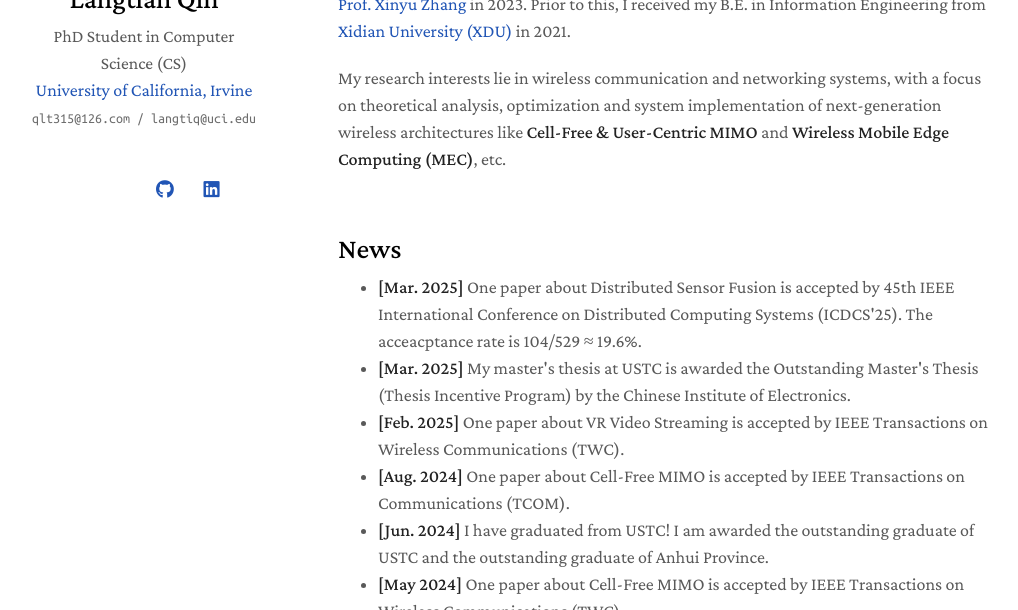
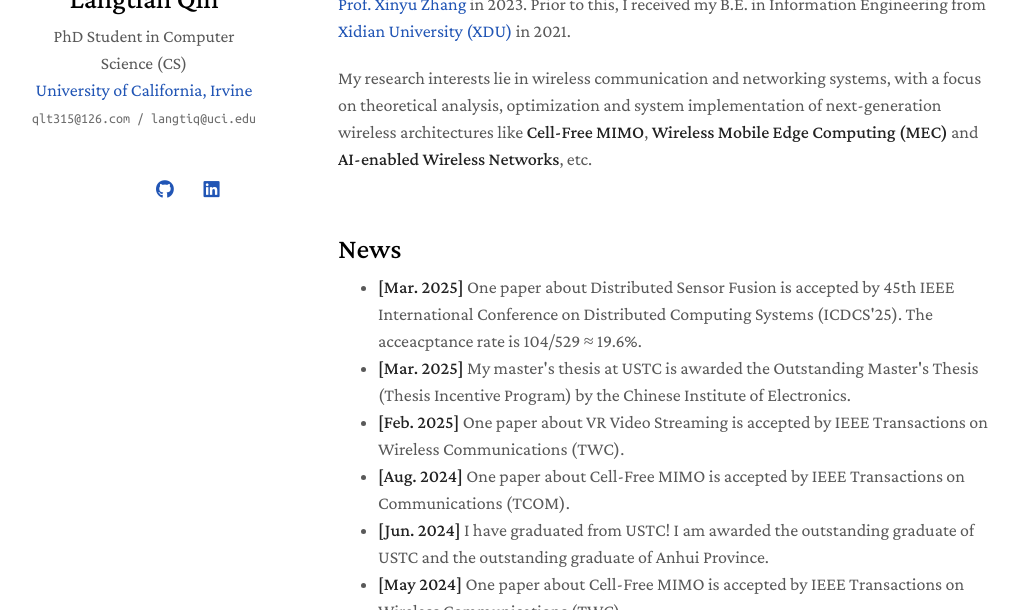
Before and after one commit to qlt315/qlt315.github.io, a Jekyll site: the page built from index.md, in a window 1280 px wide and 900 px high, cut to the strip 290-900 px from the top of the window. Shown: the whole strip, without its empty margins (132-1150 px from the left). Built offline with Jekyll 4.4.1, drawn with Linux system fonts in a browser that asks for light colours; a style sheet for code colours, icons or effects is not loaded.

Commit message:
Update index.md

```diff
--- a/index.md
+++ b/index.md
@@ -9,7 +9,7 @@ layout: homepage
 [//]: # ( I worked as a research intern with [Prof. Hamid Sadjadpour]&#40;https://users.soe.ucsc.edu/~hamid/&#41; and [Prof. Zouheir Rezki]&#40;https://sites.google.com/site/zouheirrezki/home?authuser=0&#41; at [UC Santa Cruz &#40;UCSC&#41;]&#40;https://engineering.ucsc.edu/departments/electrical-and-computer-engineering/&#41; in 2022.)
 I am a Computer Science PhD student at [UC Irvine (UCI)](https://ics.uci.edu/), work with [Prof. Marco Levorato](https://iasl.ics.uci.edu/people/marco-levorato/) and [Prof. Carla Fabiana Chiasserini](https://www.telematica.polito.it/member/carla-fabiana-chiasserini/). I obtained my M.S. in Electrical Engineering at [University of Science and Technology of China (USTC)](https://en.ustc.edu.cn) in 2024, advised by [Prof. Hancheng Lu](http://staff.ustc.edu.cn/~hclu) and [Prof. Feng Wu](https://scholar.google.com/citations?hl=zh-CN&user=5bInRDEAAAAJ).  I was a graduate visiting student at [UC San Diego (UCSD)](https://ece.ucsd.edu/), hosted by [Prof. Xinyu Zhang](http://xyzhang.ucsd.edu/) in 2023. Prior to this, I received my B.E. in Information Engineering from [Xidian University (XDU)](https://en.xidian.edu.cn/) in 2021.
 
-My research interests lie in wireless communication and networking systems, with a focus on theoretical analysis, optimization and system implementation of next-generation wireless architectures like **Cell-Free & User-Centric MIMO** and **Wireless Mobile Edge Computing (MEC)**, etc.
+My research interests lie in wireless communication and networking systems, with a focus on theoretical analysis, optimization and system implementation of next-generation wireless architectures like **Cell-Free MIMO**, **Wireless Mobile Edge Computing (MEC)** and **AI-enabled Wireless Networks**, etc.
 
 
 {% include_relative _includes/news.md %}
```
